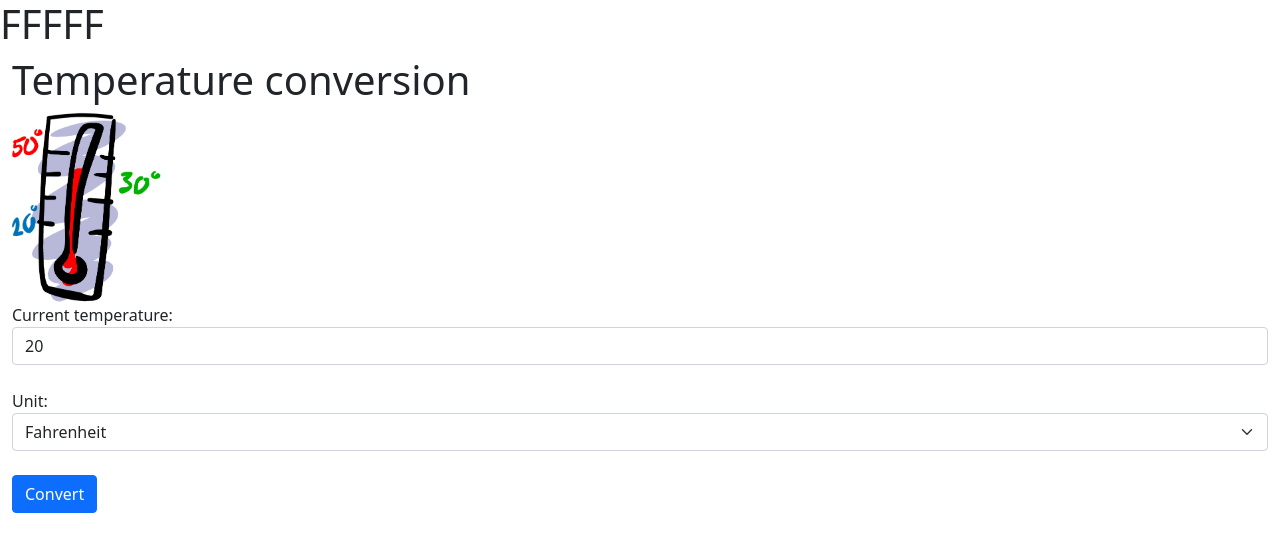
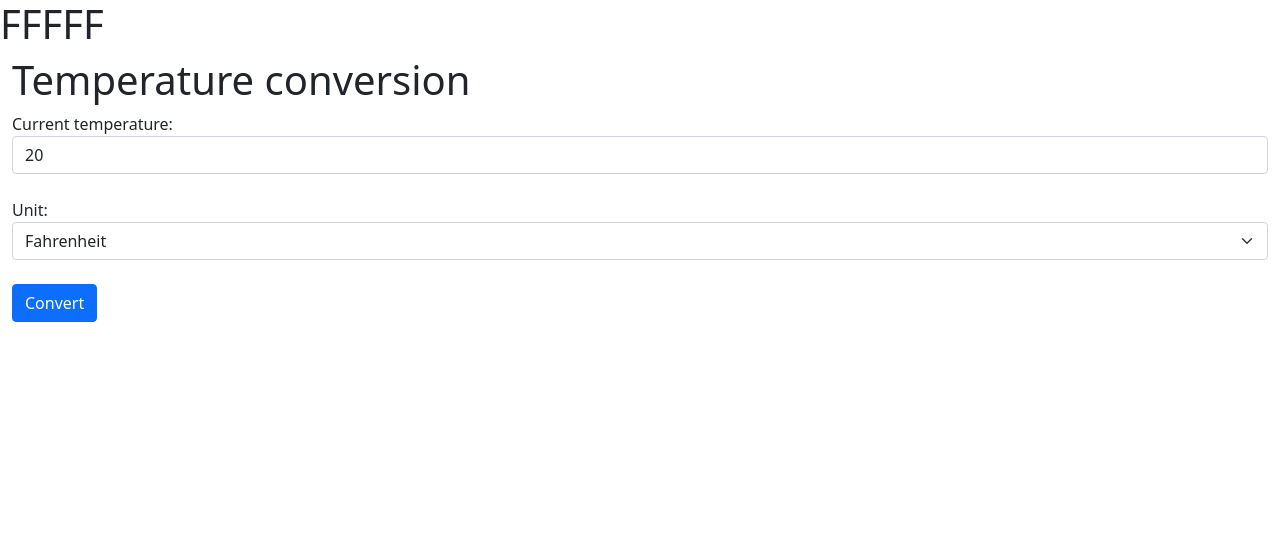
Before and after one commit to oOKaragaOo/test, a plain HTML site: page ex4b/index.html in a window 1280 px wide. Drawn offline with nearby package versions, Linux system fonts and the light colour scheme.

Commit message:
add delete img

```diff
--- a/ex4b/index.html
+++ b/ex4b/index.html
@@ -12,7 +12,7 @@
 	<div><h1>FFFFF</h1></div>
     <div class="container-fluid">
 		<h1>Temperature conversion</h1>
-		<img src="images/temperature.gif" class="img-fluid" alt="runner logo" width="150" height="150"><br>
+
 		<form role="form" method="GET">
 		  <div class="form-group">
 			<label for="tem">Current temperature:</label>
```
